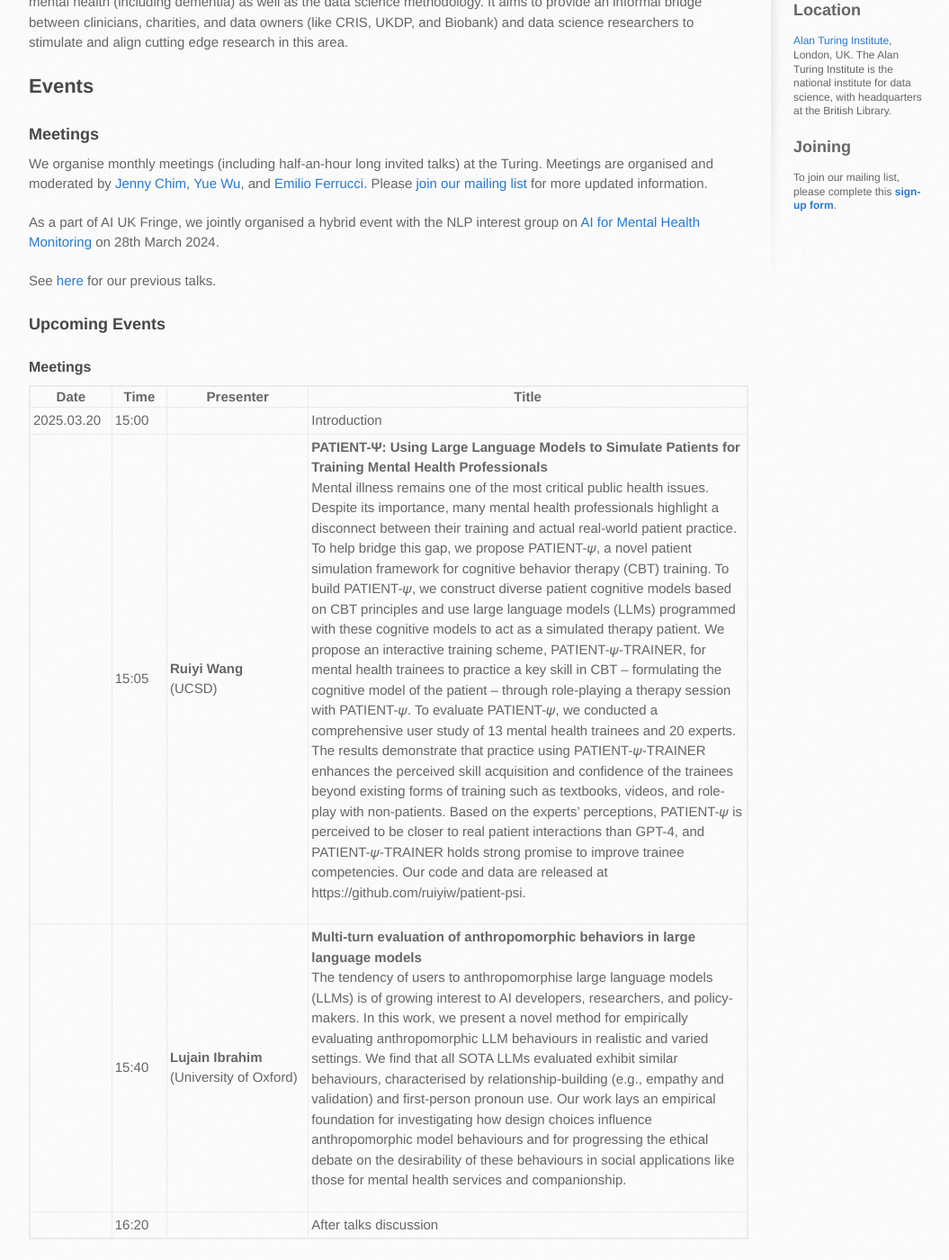
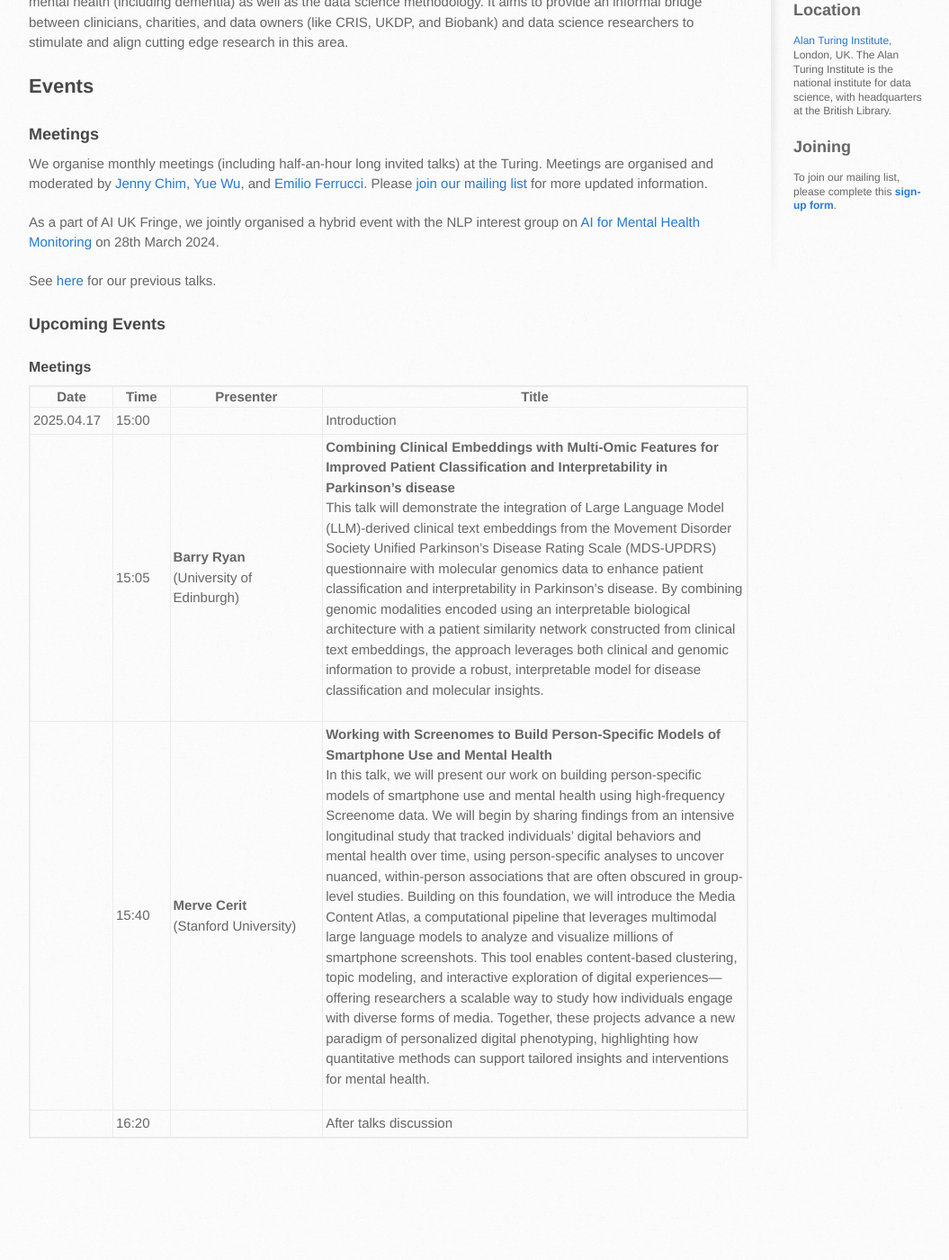
Before and after one commit to turing-ds4mh/turing-ds4mh.github.io, a Jekyll site: the page built from index.md, in a window 1280 px wide and 1400 px high, scrolled down 321 px. Shown: the whole window at 90% size, without its empty margins (108-1163 px from the left). Built offline with Jekyll 4.4.1, drawn with Linux system fonts in a browser that asks for light colours; after the commit the page ends 1608 px from its top, so only the background shows below that.

Commit message:
Add April 2025

```diff
--- a/_data/talks_2025.yml
+++ b/_data/talks_2025.yml
@@ -1,8 +1,23 @@
 meetings:
+  - date: "2025.04.17"
+    start: "15:00"
+    end: "16:20"
+    is_upcoming: true
+    details:
+      - time: "15:05"
+        title: "Combining Clinical Embeddings with Multi-Omic Features for Improved Patient Classification and Interpretability in Parkinson’s disease"
+        speaker: "Barry Ryan"
+        affiliation: "University of Edinburgh"
+        abstract: "This talk will demonstrate the integration of Large Language Model (LLM)-derived clinical text embeddings from the Movement Disorder Society Unified Parkinson’s Disease Rating Scale (MDS-UPDRS) questionnaire with molecular genomics data to enhance patient classification and interpretability in Parkinson’s disease. By combining genomic modalities encoded using an interpretable biological architecture with a patient similarity network constructed from clinical text embeddings, the approach leverages both clinical and genomic information to provide a robust, interpretable model for disease classification and molecular insights."
+      - time: "15:40"
+        title: "Working with Screenomes to Build Person-Specific Models of Smartphone Use and Mental Health"
+        speaker: "Merve Cerit"
+        affiliation: "Stanford University"
+        abstract: "In this talk, we will present our work on building person-specific models of smartphone use and mental health using high-frequency Screenome data. We will begin by sharing findings from an intensive longitudinal study that tracked individuals’ digital behaviors and mental health over time, using person-specific analyses to uncover nuanced, within-person associations that are often obscured in group-level studies. Building on this foundation, we will introduce the Media Content Atlas, a computational pipeline that leverages multimodal large language models to analyze and visualize millions of smartphone screenshots. This tool enables content-based clustering, topic modeling, and interactive exploration of digital experiences—offering researchers a scalable way to study how individuals engage with diverse forms of media. Together, these projects advance a new paradigm of personalized digital phenotyping, highlighting how quantitative methods can support tailored insights and interventions for mental health."
   - date: "2025.03.20"
     start: "15:00"
     end: "16:20"
-    is_upcoming: true
+    is_upcoming: false
     details:
       - time: "15:05"
         title: "PATIENT-Ψ: Using Large Language Models to Simulate Patients for Training Mental Health Professionals"
```
